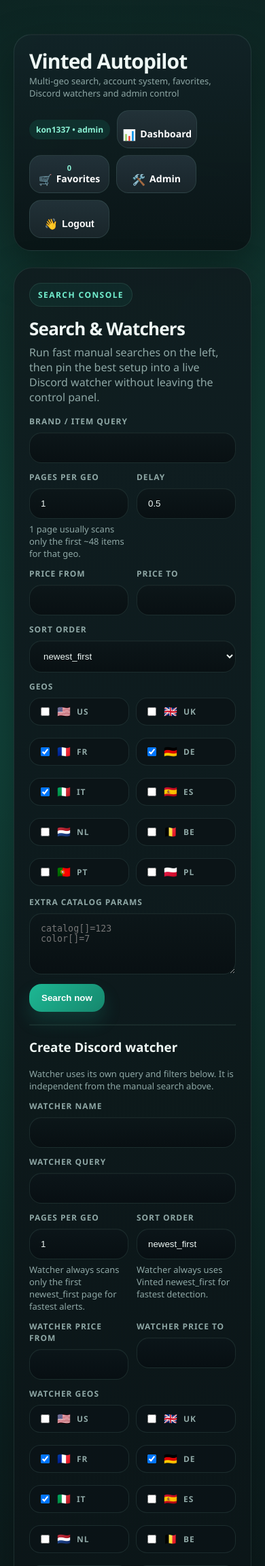
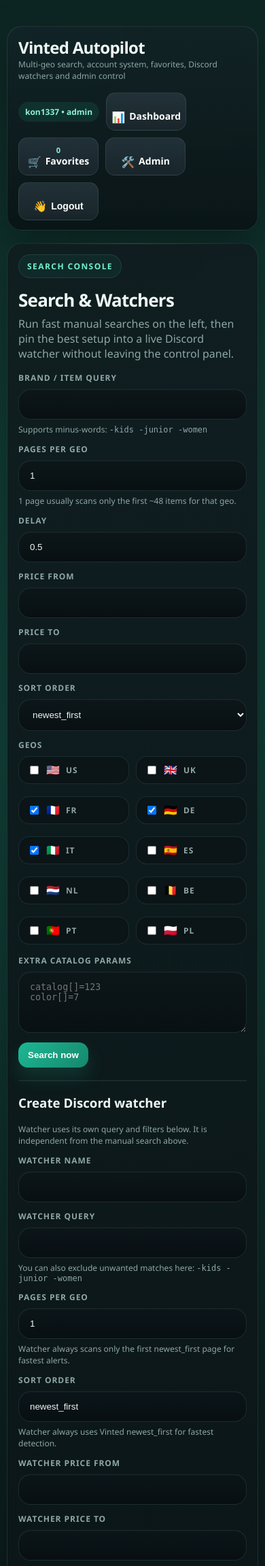
Before and after one commit to ttsshhaaa/vinted, a Flask app: page /dashboard in a window 390 px wide. Shown: the top 2303 px of the page at 68% size. Run offline with Flask 3, Linux system fonts and the light colour scheme; the visitor is signed in with stand-in values (Sample User, id 1); data comes from the database, SQL or seed files in the repository; data that the repository does not hold is empty; some libraries are stand-ins or nearby versions.

Commit message:
Add minus-word filtering and deal rating

```diff
--- a/app.py
+++ b/app.py
@@ -510,6 +510,46 @@ def build_resale_estimate(prices: list[float], scores: list[float]) -> float | N
     return sum(price * max(score, 0.1) for price, score in zip(prices, scores)) / total_weight
 
 
+def split_query_filters(raw_query: str) -> tuple[str, list[str]]:
+    positive_parts: list[str] = []
+    minus_words: list[str] = []
+    for token in re.split(r"\s+", str(raw_query or "").strip()):
+        token = token.strip()
+        if not token:
+            continue
+        if token.startswith("-") and len(token) > 1:
+            cleaned = re.sub(r"[^a-z0-9-]+", "", token[1:].casefold())
+            if cleaned:
+                minus_words.append(cleaned)
+            continue
+        positive_parts.append(token)
+    return " ".join(positive_parts).strip(), minus_words
+
+
+def build_listing_filter_text(item: object) -> str:
+    return " ".join(
+        [
+            str(item_get(item, "title", "")).casefold(),
+            str(item_get(item, "subtitle", "")).casefold(),
+            str(item_get(item, "brand", "")).casefold(),
+            str(item_get(item, "condition", "")).casefold(),
+            str(item_get(item, "size", "")).casefold(),
+        ]
+    )
+
+
+def apply_minus_word_filter(items: list[object], minus_words: list[str]) -> list[object]:
+    if not minus_words:
+        return items
+    filtered: list[object] = []
+    for item in items:
+        haystack = build_listing_filter_text(item)
+        if any(word and word in haystack for word in minus_words):
+            continue
+        filtered.append(item)
+    return filtered
+
+
 def build_item_analytics(items: list[object], query: str = "") -> list[object]:
     if not items:
         return items
@@ -561,6 +601,7 @@ def build_item_analytics(items: list[object], query: str = "") -> list[object]:
         potential_mid = None
         risk_label = "unknown"
         confidence_label = "low"
+        deal_label = "unclear"
 
         if current_price is not None and market_low is not None and market_high is not None:
             potential_high = max(market_high - current_price, 0.0)
@@ -579,6 +620,16 @@ def build_item_analytics(items: list[object], query: str = "") -> list[object]:
             else:
                 confidence_label = "low"
                 risk_label = "high"
+
+            pricing_anchor = resale_estimate or market_high
+            if pricing_anchor and pricing_anchor > 0:
+                ratio = current_price / pricing_anchor
+                if ratio <= 0.72:
+                    deal_label = "good deal"
+                elif ratio <= 0.98:
+                    deal_label = "fair"
+                else:
+                    deal_label = "overpriced"
 
         potential_text = "flat"
         if potential_high is not None:
@@ -611,6 +662,7 @@ def build_item_analytics(items: list[object], query: str = "") -> list[object]:
             "size": str(item_get(item, "size", "") or "Other"),
             "condition": str(item_get(item, "condition", "") or "unknown"),
             "category": infer_category_label(title, query),
+            "deal": deal_label,
             "risk": risk_label,
         }
         item_set(item, "analytics", analytics)
@@ -1337,6 +1389,8 @@ def run_watcher_search(watcher: sqlite3.Row) -> dict:
     failures: list[str] = []
     watcher_mode = str(watcher["mode"] or "balanced").strip().lower()
     top_n = WATCHER_ULTRA_TOP_N if watcher_mode == "ultra" else 0
+    search_query, minus_words = split_query_filters(str(watcher["query"] or ""))
+    search_query = search_query or str(watcher["query"] or "").strip()
     extra_params = parse_extra_params(
         [line.strip() for line in watcher["extra_params"].splitlines() if line.strip()]
     )
@@ -1345,7 +1399,7 @@ def run_watcher_search(watcher: sqlite3.Row) -> dict:
             geo_items = scrape_geo(
                 session=session,
                 geo=geo,
-                query=watcher["query"],
+                query=search_query,
                 pages=1,
                 delay=0,
                 order="newest_first",
@@ -1359,8 +1413,9 @@ def run_watcher_search(watcher: sqlite3.Row) -> dict:
             all_items.extend(geo_items)
         except requests.RequestException as exc:
             failures.append(f"[{geo}] {exc}")
-    unique_items = sort_items_by_query_relevance(dedupe_items(all_items), watcher["query"])
-    build_item_analytics(unique_items, watcher["query"])
+    unique_items = sort_items_by_query_relevance(dedupe_items(all_items), search_query)
+    unique_items = apply_minus_word_filter(unique_items, minus_words)
+    build_item_analytics(unique_items, search_query)
     return {
         "items": unique_items,
         "raw_count": len(all_items),
@@ -1485,6 +1540,7 @@ def build_watcher_discord_message_rich(watcher_name: str, item: dict) -> str:
                 f"\U0001f4cf Size: {analytics.get('size', 'Other')}",
                 f"\U0001f9f5 Condition: {analytics.get('condition', 'unknown')}",
                 f"\U0001f9e9 Category: {analytics.get('category', 'Other')}",
+                f"\U0001f3f7\ufe0f Deal: {analytics.get('deal', 'unclear')}",
                 f"\u26a0\ufe0f Risk: {analytics.get('risk', 'unknown')}",
             ]
         )
@@ -1934,8 +1990,11 @@ def dashboard():
 
             geos = expand_geos(defaults["selected_geos"] or ["fr"])
             raw_extra = [line.strip() for line in defaults["extra_params"].splitlines() if line.strip()]
+            search_query, minus_words = split_query_filters(defaults["query"])
+            if not search_query:
+                raise ValueError("Enter a main query before using minus-words.")
             result = run_search(
-                query=defaults["query"],
+                query=search_query,
                 geos=geos,
                 pages=safe_int(defaults["pages"]) or 1,
                 delay=safe_float(defaults["delay"], 0.5) or 0.5,
@@ -1945,8 +2004,11 @@ def dashboard():
                 extra_params=parse_extra_params(raw_extra),
                 output_dir=OUTPUT_DIR,
             )
+            result["items"] = apply_minus_word_filter(result["items"], minus_words)
             result["items"] = enrich_items_for_display(result["items"], timeout=30, limit=16)
-            result["items"] = build_item_analytics(result["items"], defaults["query"])
+            result["items"] = build_item_analytics(result["items"], search_query)
+            result["unique_count"] = len(result["items"])
+            result["excluded_keywords"] = minus_words
             if result.get("failures"):
                 flash(
                     "Some geos failed: "
--- a/templates/base.html
+++ b/templates/base.html
@@ -317,6 +317,46 @@
       .geo-grid { grid-template-columns: repeat(2, minmax(0,1fr)); }
       .topbar { flex-direction: column; align-items: flex-start; }
     }
+    @media (max-width: 720px) {
+      .shell { width: min(100%, calc(100% - 20px)); padding: 16px 0 28px; }
+      .topbar { padding: 14px 16px; border-radius: 22px; margin-bottom: 18px; }
+      .brand { font-size: 24px; }
+      .panel { padding: 16px; border-radius: 22px; }
+      .card { padding: 12px; border-radius: 18px; }
+      .item-grid { gap: 12px; }
+      .item-card img {
+        height: 168px;
+        border-radius: 14px;
+        margin-bottom: 10px;
+      }
+      .item-card strong {
+        font-size: 18px;
+        line-height: 1.15;
+      }
+      .analytics-box {
+        padding: 10px 12px;
+        border-radius: 14px;
+      }
+      .analytics-grid {
+        gap: 6px 10px;
+      }
+      .analytics-row,
+      .analytics-row strong,
+      .small {
+        font-size: 12px;
+      }
+      .btn, button {
+        padding: 11px 14px;
+        border-radius: 14px;
+      }
+      .inline { gap: 8px; }
+      .row2 { grid-template-columns: 1fr; }
+      .metric {
+        min-height: 108px;
+        padding: 14px;
+      }
+      .metric .value { font-size: 28px; }
+    }
   </style>
 </head>
 <body>
--- a/templates/dashboard.html
+++ b/templates/dashboard.html
@@ -11,6 +11,7 @@
       <div style="margin-bottom:12px;">
         <label>Brand / item query</label>
         <input name="query" value="{{ defaults.query }}" required>
+        <div class="small muted" style="margin-top:6px;">Supports minus-words: <code>-kids -junior -women</code></div>
       </div>
       <div class="row2">
         <div>
@@ -69,6 +70,7 @@
       <div style="margin-bottom:12px;">
         <label>Watcher query</label>
         <input name="watcher_query" value="{{ defaults.watcher_query }}">
+        <div class="small muted" style="margin-top:6px;">You can also exclude unwanted matches here: <code>-kids -junior -women</code></div>
       </div>
       <div class="row2" style="margin-top:12px;">
         <div>
@@ -171,6 +173,9 @@
         <a class="btn secondary" href="{{ url_for('download', fmt='json', filename=result['json_path']|basename) }}">Download JSON</a>
         <a class="btn secondary" href="{{ url_for('download', fmt='csv', filename=result['csv_path']|basename) }}">Download CSV</a>
         <span class="muted small">Raw: {{ result["raw_count"] }} • Unique shown: {{ result["unique_count"] }} • Pages scanned per geo: {{ defaults.pages }}</span>
+        {% if result.get("excluded_keywords") %}
+        <span class="muted small">Excluded: {% for keyword in result["excluded_keywords"] %}-{{ keyword }}{% if not loop.last %}, {% endif %}{% endfor %}</span>
+        {% endif %}
       </div>
       {% endif %}
       <h2 style="margin-top:0;">Active watchers</h2>
@@ -236,6 +241,7 @@
               <div class="analytics-row"><span>📏 Size</span><strong>{{ item.analytics.size }}</strong></div>
               <div class="analytics-row"><span>🧵 Condition</span><strong>{{ item.analytics.condition }}</strong></div>
               <div class="analytics-row"><span>🧩 Category</span><strong>{{ item.analytics.category }}</strong></div>
+              <div class="analytics-row"><span>🏷️ Deal</span><strong>{{ item.analytics.deal }}</strong></div>
               <div class="analytics-row"><span>⚠️ Risk</span><strong>{{ item.analytics.risk }}</strong></div>
             </div>
           </div>
```
